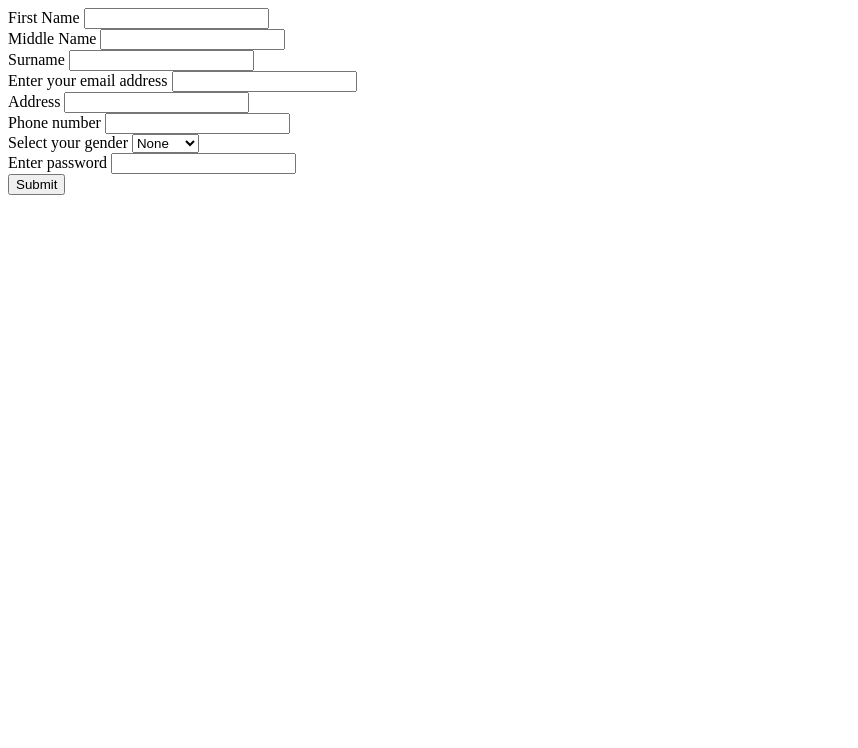
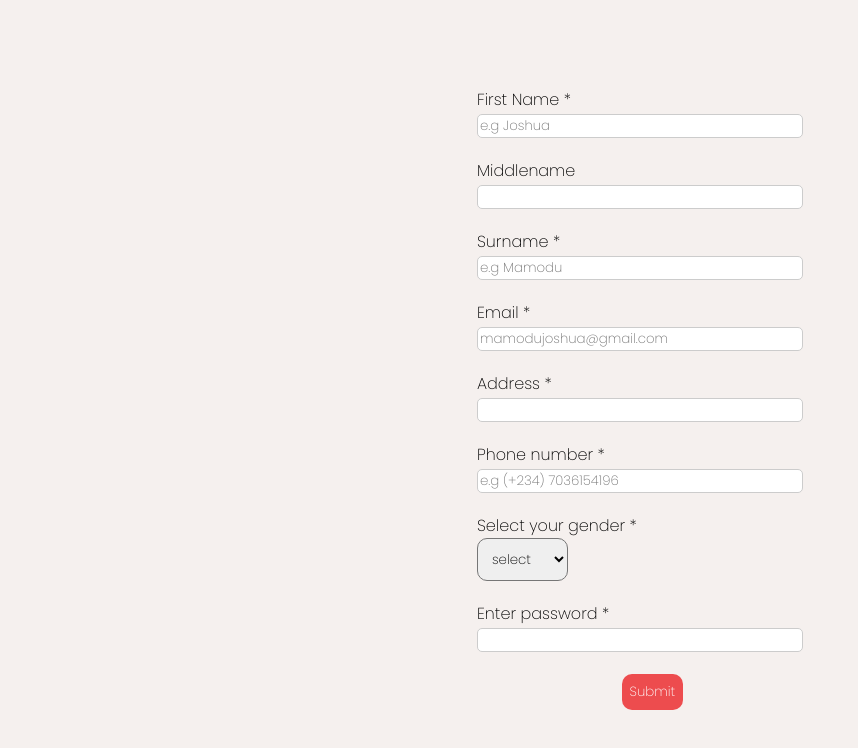
Before and after one commit to Joshman00/Sidehustle, a plain HTML site: page index.html in a window 1280 px wide. Shown: the whole page, without its empty margins (0-858 px from the left). Drawn offline with Linux system fonts and the light colour scheme.

Commit message:
stlyed form

```diff
--- a/index.html
+++ b/index.html
@@ -4,63 +4,83 @@
     <meta charset="UTF-8" />
     <meta http-equiv="X-UA-Compatible" content="IE=edge" />
     <meta name="viewport" content="width=device-width, initial-scale=1.0" />
-    <title>week task</title>
+    <title>Contact Page</title>
+    <link rel="stylesheet" href="./style.css" />
+    <link
+      href="https://fonts.googleapis.com/css2?family=Poppins:wght@200&display=swap"
+      rel="stylesheet"
+    />
   </head>
-  <body>
+  <body class="container">
     <section>
-      <form>
-        <div>
-          <label for="first name">First Name</label>
-          <input type="text" name="First name" id="first name" /> <br />
+      <form action="/form/submit" method="post">
+        <div class="text-area">
+          <label for="firstname">First Name *</label><br />
+          <input
+            type="text"
+            placeholder="e.g Joshua"
+            name="firstname"
+            id="firstname"
+          /><br />
         </div>
 
-        <div>
-          <label for="middle name">Middle Name</label>
-          <input type="text" name="middle name" id="middle name" /><br />
+        <div class="text-area">
+          <label for="middlename">Middlename</label><br />
+          <input type="text" name="middlename" id="middlename" /><br />
         </div>
 
-        <div>
-          <label for="surname">Surname</label>
-          <input type="text" name="surname" id="surname" /><br />
+        <div class="text-area">
+          <label for="surname">Surname *</label><br />
+          <input
+            type="text"
+            placeholder="e.g Mamodu"
+            name="surname"
+            id="surname"
+          /><br />
         </div>
 
-        <div>
-          <label for="Email">Enter your email address</label>
-          <input type="email" name="email" id="email" /><br />
+        <div class="text-area">
+          <label for="Email">Email *</label><br />
+          <input
+            type="email"
+            placeholder="mamodujoshua@gmail.com"
+            name="email"
+            id="email"
+          /><br />
         </div>
 
-        <div>
-          <label for="Address">Address</label>
+        <div class="text-area">
+          <label for="Address">Address *</label><br />
           <input type="text" name="Address" id="Address" /><br />
         </div>
 
-        <div>
-          <label for="phone number">Phone number</label>
-          <input type="tel" name="phone number" id="phone number" /><br />
+        <div class="text-area">
+          <label for="phone number">Phone number *</label><br />
+          <input
+            type="tel"
+            placeholder="e.g (+234) 7036154196"
+            name="phone number"
+            id="phone number"
+          /><br />
         </div>
 
-        <div>
-          <label for="Gender">Select your gender</label>
-          <select>
-            <option>None</option>
+        <div class="text-area">
+          <label for="Gender">Select your gender *</label><br />
+          <select class="text-area">
+            <option>select</option>
             <option value="male">Male</option>
             <option value="female">Female</option>
             <option value="other">Other</option></select
           ><br />
         </div>
-
-        <div>
-          <label for="password">Enter password</label>
-          <input type="password" name="password" id="password"/>
+        <div class="text-area">
+          <label for="password">Enter password *</label><br />
+          <input type="password" name="password" id="password" />
         </div>
       </form>
     </section>
-    <section>
-      <footer>
-            <button class="btn">Submit</button>
-        </form>
-
-      </footer>
-    </section>
+    <div>
+      <button class="btn">Submit</button>
+    </div>
   </body>
 </html>
--- /dev/null
+++ b/style.css
@@ -0,0 +1,49 @@
+* {
+  margin: 0;
+}
+
+.container {
+  /* display: flex;
+    justify-content: center;
+    align-items: center; */
+
+  display: grid;
+  place-items: center;
+  padding-top: 6%;
+  background-color: #f5f0ee;
+  font-family: "Poppins", sans-serif;
+}
+
+.btn {
+  color: white;
+  border: none;
+  background-color: #ed4c4e;
+  border-radius: 10px;
+  font-family: "Poppins", sans-serif;
+  padding: 8px;
+  margin: 20%;
+  /* font-weight: 700; */
+}
+
+.btn:hover {
+  background-color: #cf292c;
+}
+
+.text-area {
+  /* margin: 5%; */
+  padding: 10px;
+  font-family: "Poppins", sans-serif;
+  border-radius: 10px;
+}
+
+input {
+  caret-color: red;
+  border-radius: 5px;
+  font-family: "Poppins", sans-serif;
+  width: 40vh;
+  border: 1px solid #cccccc;
+}
+
+input:hover {
+  border-color: rgb(149, 226, 236);
+}
```
